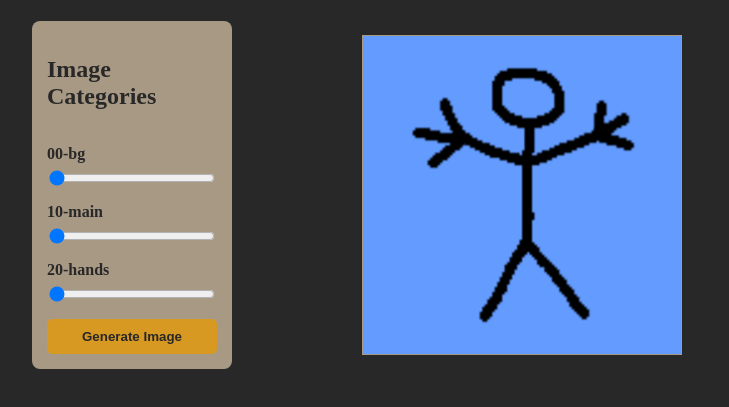
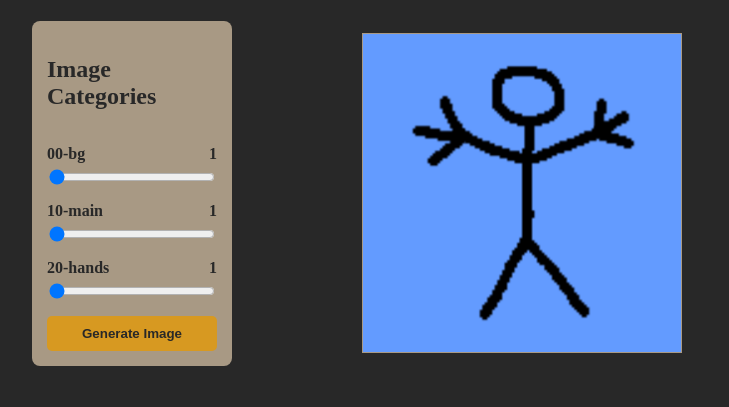
Before and after one commit to gymmu/07-generative-art, a website built with Vite: page index.html in a window 1280 px wide. Shown: the part 79-486 px from the top of the page, without its empty margins (228-957 px from the left). Built offline with nearby package versions, Linux system fonts and the light colour scheme.

Commit message:
Make sliders work better.

```diff
--- a/css/style.css
+++ b/css/style.css
@@ -94,10 +94,14 @@ h1 {
 .slider-group {
   display: flex;
   flex-direction: column;
-  gap: 5px;
+  gap: 4px;
 }
 
-.slider-group label {
+.label-group {
+  display: flex;
+  flex-direction: row;
+  justify-content: space-between;
+  width: 100%;
   font-weight: bold;
 }
 
--- a/index.html
+++ b/index.html
@@ -21,15 +21,24 @@
         <section class="sidebar">
           <h2>Image Categories</h2>
           <div class="slider-group">
-            <label for="slider-00-bg">00-bg</label>
+            <div class="label-group">
+              <label for="slider-00-bg">00-bg</label
+              ><span class="slider-value" id="value-00-bg">1</span>
+            </div>
             <input type="range" id="slider-00-bg" min="1" max="1" value="1" />
           </div>
           <div class="slider-group">
-            <label for="slider-10-main">10-main</label>
+            <div class="label-group">
+              <label for="slider-10-main">10-main</label>
+              <span class="slider-value" id="value-10-main">1</span>
+            </div>
             <input type="range" id="slider-10-main" min="1" max="1" value="1" />
           </div>
           <div class="slider-group">
-            <label for="slider-20-hands">20-hands</label>
+            <div class="label-group">
+              <label for="slider-20-hands">20-hands</label>
+              <span class="slider-value" id="value-20-hands">1</span>
+            </div>
             <input
               type="range"
               id="slider-20-hands"
--- a/src/main.js
+++ b/src/main.js
@@ -43,6 +43,18 @@ function main() {
     "20-hands": document.getElementById("slider-20-hands"),
   }
 
+  // Add event listeners to update slider value display
+  Object.keys(sliders).forEach((key) => {
+    const slider = sliders[key]
+    const valueSpan = document.getElementById(`value-${key}`)
+    if (valueSpan) {
+      valueSpan.textContent = slider.value
+      slider.addEventListener("input", () => {
+        valueSpan.textContent = slider.value
+      })
+    }
+  })
+
   const generateBtn = document.getElementById("generate-btn")
 
   async function generate() {
```
